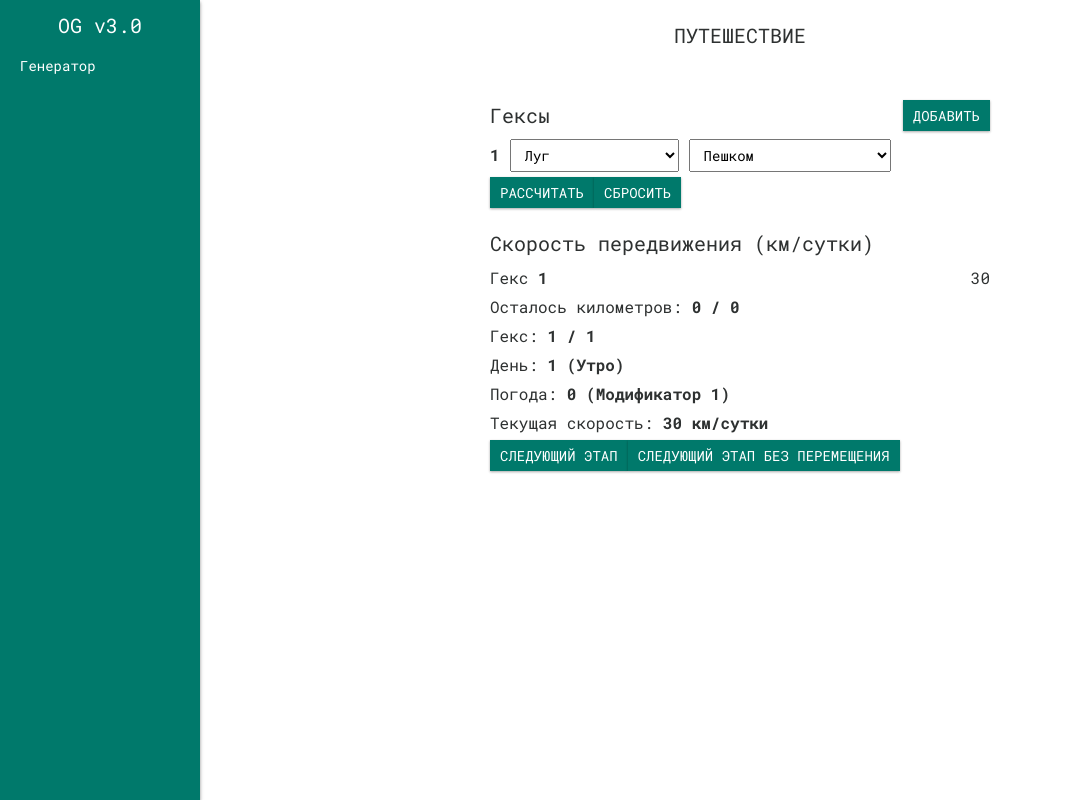
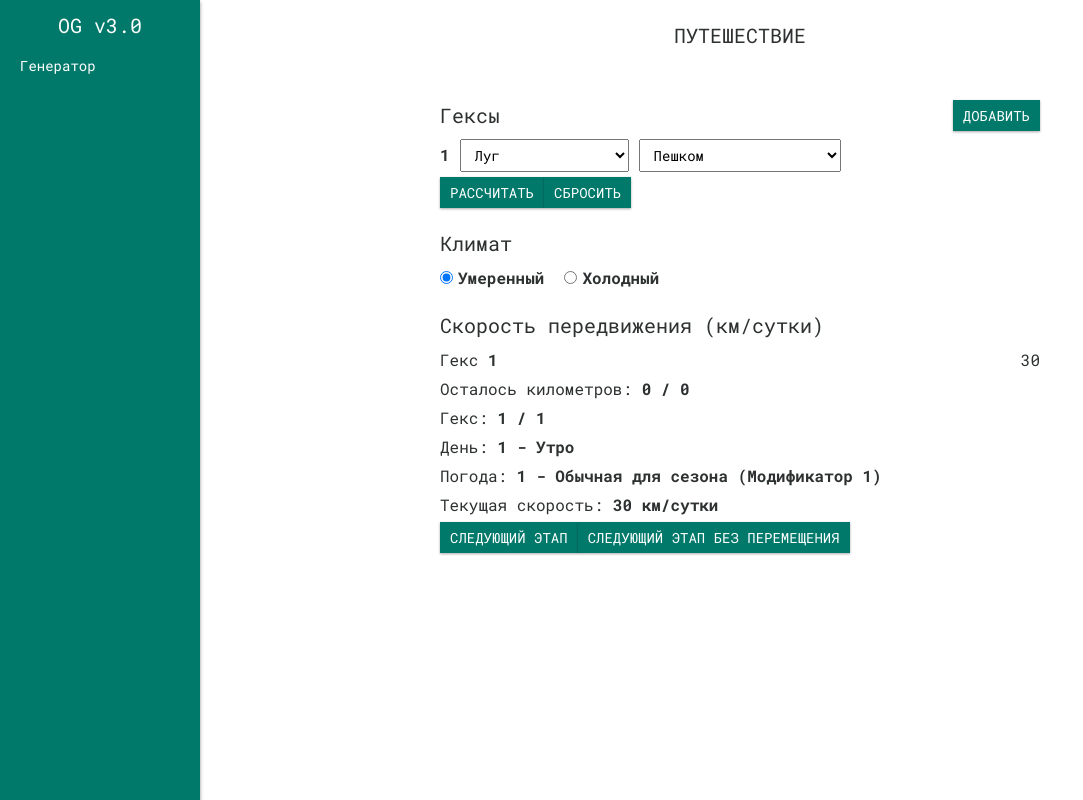
Before and after one commit to DmitriStadnik/dzergen, a React (Create React App) app in the folder client/: page /vikings in a window 1280 px wide. Shown: the whole page, without its empty margins (0-1083 px from the left). Built offline with nearby package versions, Linux system fonts and the light colour scheme.

Commit message:
Add weather names

```diff
--- a/client/src/components/Vikings/index.jsx
+++ b/client/src/components/Vikings/index.jsx
@@ -5,7 +5,7 @@ import {PaddingWrapper, Header} from '../Reusable/styled.js';
 import colors from "../Reusable/colors";
 
 const Section = styled.div`
-  width: 500px;
+  width: 600px;
   margin: auto auto 20px;
 `;
 
@@ -41,6 +41,11 @@ const HexContainer = styled.div`
 
 const HexIndex = styled.span`
   font-weight: bold;
+`;
+
+const RadioLabel = styled.span`
+  font-weight: bold;
+  margin: 0 20px 0 5px;
 `;
 
 const Button = styled.button`
@@ -124,6 +129,83 @@ const movementTypes = [
   },
 ]
 
+const weatherTypes = [
+  {
+    name: 'Нормальная',
+    max: 70,
+    min: 1,
+    cold: [{
+      name: 'Холодная, спокойная'
+    }],
+    warm: [{
+      name: 'Обычная для сезона'
+    }]
+  },
+  {
+    name: 'Ненормальная',
+    max: 80,
+    min: 71,
+    cold: [
+      {
+        name: 'Потепление',
+        min: 1,
+        max: 30
+      },
+      {
+        name: 'Похолодание',
+        min: 31,
+        max: 100
+      },
+    ],
+    warm: [
+      {
+        name: 'Потепление',
+        min: 1,
+        max: 50
+      },
+      {
+        name: 'Похолодание',
+        min: 51,
+        max: 100
+      },
+    ],
+  },
+  {
+    name: 'Ненастная',
+    max: 90,
+    min: 81,
+    cold: [{
+      name: 'Снег'
+    }],
+    warm: [{
+      name: 'Сезонные осадки'
+    }]
+  },
+  {
+    name: 'Шторм',
+    max: 99,
+    min: 91,
+    cold: [{
+      name: 'Пурга'
+    }],
+    warm: [{
+      name: 'Сильная гроза или снегопад'
+    }]
+  },
+  {
+    name: 'Сильный шторм',
+    max: 100,
+    min: 100,
+    cold: [{
+      name: 'Метель'
+    }],
+    warm: [{
+      name: 'Буря, метель, ураган, торнадо'
+    }]
+  },
+]
+
+
 const SelectTerrain = ({itemIndex, selectedId, onChange}) => {
   const handleChange = (e) => {
     onChange(itemIndex, e.target.value)
@@ -159,7 +241,8 @@ const Vikings = () => {
   const [isMorning, setIsMorning] = useState(true);
   const [kilometersLeft, setKilometersLeft] = useState(0);
   const [kilometersMax, setKilometersMax] = useState(0);
-  const [weather, setWeather] = useState(0);
+  const [weather, setWeather] = useState(1);
+  const [isWarmClimate, setIsWarmClimate] = useState(true);
 
   const handleAddHex = () => {
     setHexList([...hexList, defaultHex])
@@ -197,6 +280,7 @@ const Vikings = () => {
   const calculateInitialDays = () => {
     setKilometersLeft(hexList.length * 100)
     setKilometersMax(hexList.length * 100)
+    setRandomWeather()
   }
 
   const calculateCurrentHex = () => {
@@ -266,6 +350,28 @@ const Vikings = () => {
     return weather === 100 ? 5 : 2;
   }
 
+  const getWeatherName = () => {
+    const currentWeather = weatherTypes.find(item => {
+      return weather <= item.max && weather >= item.min;
+    })
+
+    const weatherNamesArr = isWarmClimate ? currentWeather.warm : currentWeather.cold;
+
+    if (weatherNamesArr.length === 1) {
+      return weatherNamesArr[0].name;
+    }
+
+    const weatherNameRoll = Math.floor(Math.random() * 100) + 1;
+
+    return weatherNamesArr.find(item => {
+      return weatherNameRoll <= item.max && weatherNameRoll >= item.min;
+    }).name;
+  }
+
+  const handleRadioChange = (newValue) => {
+    setIsWarmClimate(newValue);
+  }
+
   return (
     <PaddingWrapper>
       <Grid fluid>
@@ -289,9 +395,10 @@ const Vikings = () => {
                   <div>
                     <HexIndex>{index + 1}</HexIndex>
                     <SelectTerrain selectedId={item.terrain} itemIndex={index} onChange={handleChangeTerrain}/>
-                    <SelectMovementType selectedId={item.movementType} itemIndex={index} onChange={handleChangeMovementType}/>
+                    <SelectMovementType selectedId={item.movementType} itemIndex={index}
+                                        onChange={handleChangeMovementType}/>
                   </div>
-                  { hexList.length > 1 && (
+                  {hexList.length > 1 && (
                     <Button
                       bgColor={colors.green_main}
                       hlColor={colors.green_hl}
@@ -322,6 +429,26 @@ const Vikings = () => {
             </Section>
             <Section>
               <ButtonHeader>
+                Климат
+              </ButtonHeader>
+              <input
+                type='radio'
+                name='climate'
+                onChange={() => handleRadioChange(true)}
+                checked={isWarmClimate}
+              />
+              <RadioLabel>Умеренный</RadioLabel>
+
+              <input
+                type='radio'
+                name='climate'
+                onChange={() => handleRadioChange(false)}
+                checked={!isWarmClimate}
+              />
+              <RadioLabel>Холодный</RadioLabel>
+            </Section>
+            <Section>
+              <ButtonHeader>
                 Скорость передвижения (км/сутки)
               </ButtonHeader>
               {hexList.map((item, index) => (
@@ -336,8 +463,8 @@ const Vikings = () => {
               ))}
               <TextLine>Осталось километров: <strong>{kilometersLeft} / {kilometersMax}</strong></TextLine>
               <TextLine>Гекс: <strong>{calculateCurrentHex() + 1} / {hexList.length}</strong></TextLine>
-              <TextLine>День: <strong>{day} ({isMorning ? 'Утро' : 'Вечер'})</strong></TextLine>
-              <TextLine>Погода: <strong>{weather} (Модификатор {getWeatherMod()})</strong></TextLine>
+              <TextLine>День: <strong>{day} - {isMorning ? 'Утро' : 'Вечер'}</strong></TextLine>
+              <TextLine>Погода: <strong>{weather} - {getWeatherName()} (Модификатор {getWeatherMod()})</strong></TextLine>
               <TextLine>Текущая скорость: <strong>{calculateCurrentSpeed()} км/сутки</strong></TextLine>
 
               <Button
```
